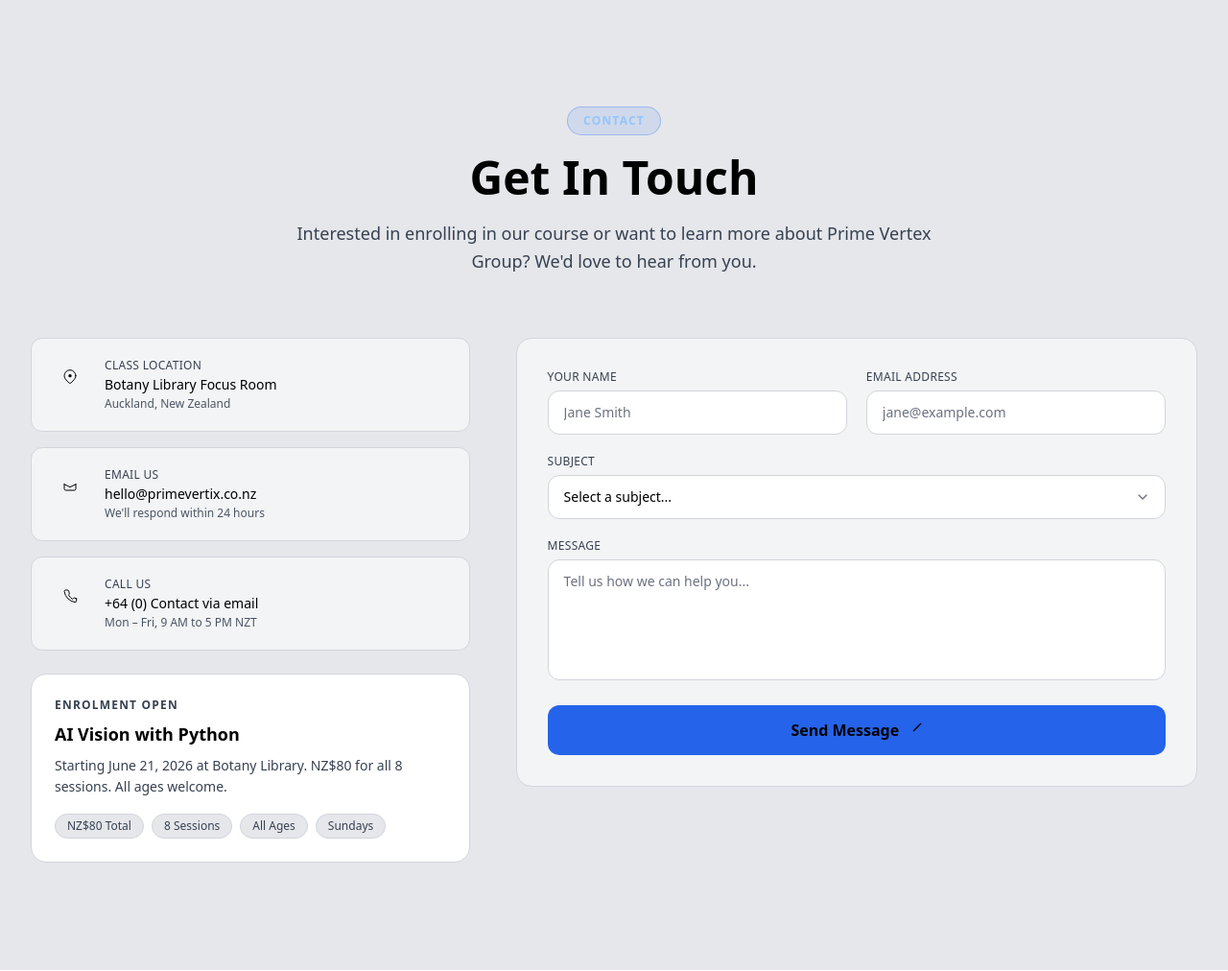
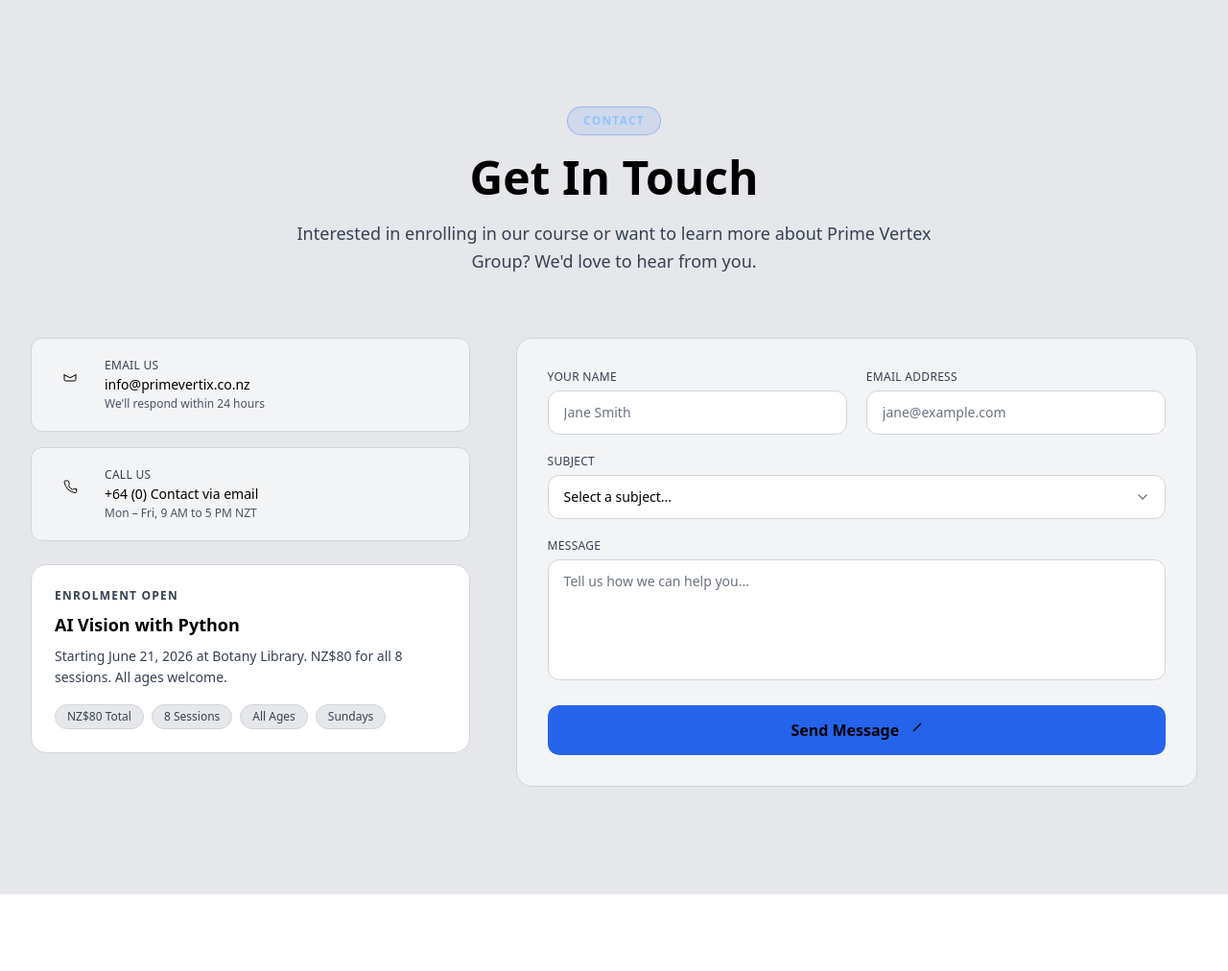
Before and after one commit to Mujtaba366/prime-vertix-group-draft, a Python web app: template templates/index.html in a window 1280 px wide. Shown: the part 4550-5562 px from the top of the page at 96% size. Run offline with Jinja, Linux system fonts and the light colour scheme; the template is opened without the code that fills it, so the values that code supplies are empty; some libraries are stand-ins or nearby versions.

Commit message:
writing fix

```diff
--- a/templates/contact.html
+++ b/templates/contact.html
@@ -13,7 +13,7 @@
         <div class="grid lg:grid-cols-5 gap-12 items-start transition-all duration-700">
             <div class="lg:col-span-2 space-y-6">
                 <div class="space-y-4">
-                    <div class="flex items-start gap-4 bg-gray-100 border border-gray-300 rounded-xl p-5">
+                    <!-- <div class="flex items-start gap-4 bg-gray-100 border border-gray-300 rounded-xl p-5">
                         <div class="w-10 h-10 rounded-xl bg-brand-200 flex items-center justify-center flex-shrink-0">
                             <svg class="text-brand-600 w-4 h-4" viewBox="0 0 24 24" fill="none" xmlns="http://www.w3.org/2000/svg" aria-hidden="true"><path d="M21 10c0 6-9 12-9 12S3 16 3 10a9 9 0 1 1 18 0z" stroke="currentColor" stroke-width="1.5" stroke-linecap="round" stroke-linejoin="round"/><circle cx="12" cy="10" r="2.5" fill="currentColor"/></svg>
                         </div>
@@ -22,14 +22,14 @@
                             <div class="text-black font-medium text-sm mt-0.5">Botany Library Focus Room</div>
                             <div class="text-gray-600 text-xs mt-0.5">Auckland, New Zealand</div>
                         </div>
-                    </div>
+                    </div> -->
                     <div class="flex items-start gap-4 bg-gray-100 border border-gray-300 rounded-xl p-5">
                         <div class="w-10 h-10 rounded-xl bg-brand-200 flex items-center justify-center flex-shrink-0">
                         <svg class="text-brand-600 w-4 h-4" viewBox="0 0 24 24" fill="none" xmlns="http://www.w3.org/2000/svg" aria-hidden="true"><path d="M3 8.5v7A2.5 2.5 0 0 0 5.5 18h13A2.5 2.5 0 0 0 21 15.5v-7" stroke="currentColor" stroke-width="1.5" stroke-linecap="round" stroke-linejoin="round"/><path d="M21 8.5L12 13 3 8.5" stroke="currentColor" stroke-width="1.5" stroke-linecap="round" stroke-linejoin="round"/></svg>
                         </div>
                         <div>
                             <div class="text-gray-700 text-xs font-medium uppercase tracking-wide">Email Us</div>
-                            <div class="text-black font-medium text-sm mt-0.5">hello@primevertix.co.nz</div>
+                            <div class="text-black font-medium text-sm mt-0.5">info@primevertix.co.nz</div>
                             <div class="text-gray-600 text-xs mt-0.5">We'll respond within 24 hours</div>
                         </div>
                     </div>
```
